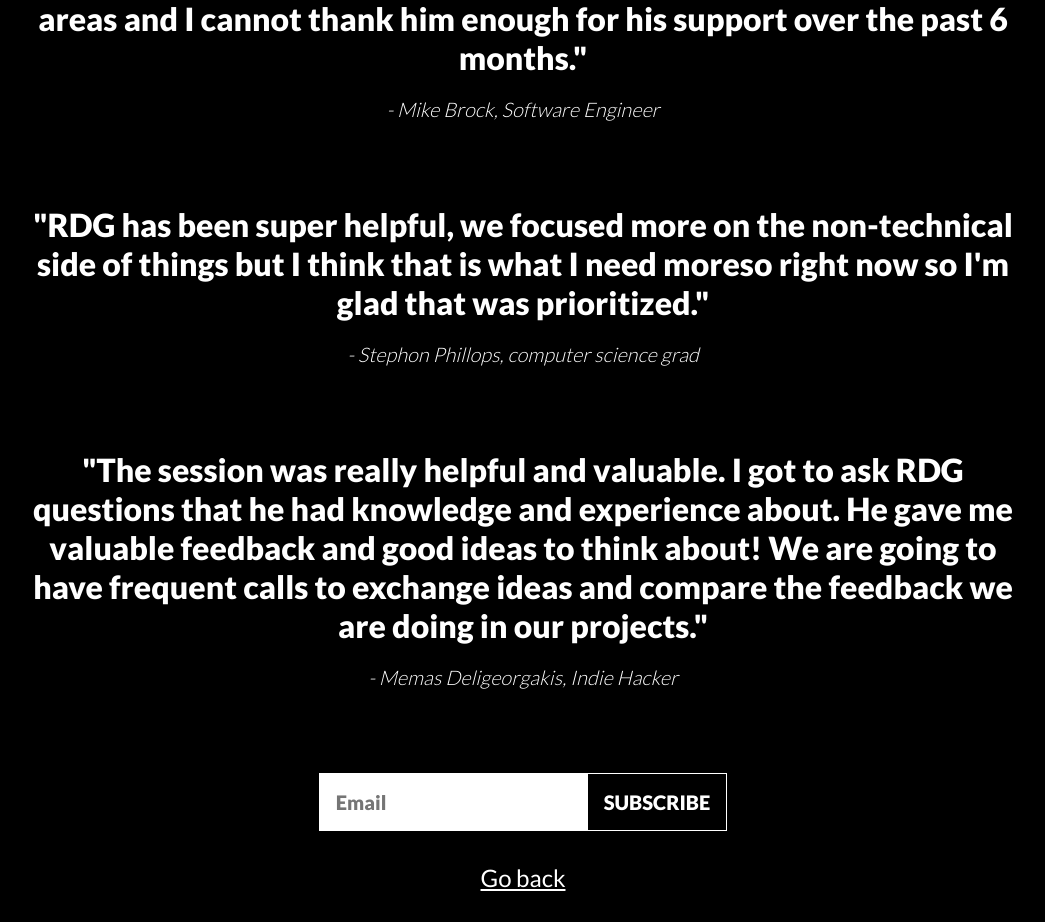
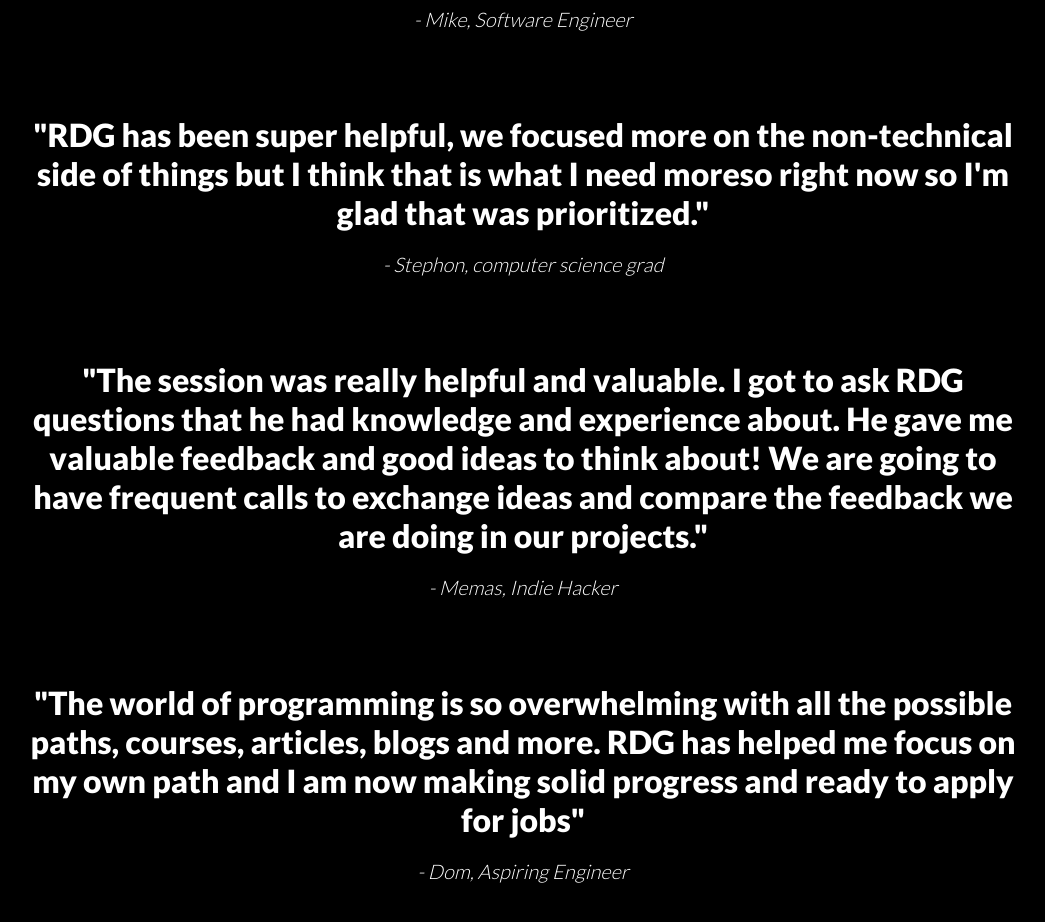
Before and after one commit to shan8851/rdg, a React (Create React App) app: page /testimonials in a window 1280 px wide. Shown: the part 350-1272 px from the top of the page, without its empty margins (117-1162 px from the left). Built offline with nearby package versions, Linux system fonts and the light colour scheme.

Commit message:
tweaking testimonials

```diff
--- a/src/components/testimonials/Testimonials.js
+++ b/src/components/testimonials/Testimonials.js
@@ -8,7 +8,6 @@ export const Testimonials = () => {
   return (
     <Layout>
       <div className={s.container}>
-        <Signup />
         {td.map((t) => (
           <Testimonial author={t.author} quote={t.quote} title={t.title} />
         ))}
@@ -34,21 +33,27 @@ const Testimonial = ({ quote, author, title }) => {
 
 const td = [
   {
-    author: "Mike Brock",
+    author: "Mike",
     title: "Software Engineer",
     quote:
       "As someone learning web development from scratch I would not have been able to get to the position ready for a job in the industry without RDG's help. He has been patient and on-hand to help me through every stage of the process including HTML, CSS, Javascript, React, Github and more. He is incredibly knowledgeable in these areas and I cannot thank him enough for his support over the past 6 months.",
   },
   {
-    author: "Stephon Phillops",
+    author: "Stephon",
     title: "computer science grad",
     quote:
       "RDG has been super helpful, we focused more on the non-technical side of things but I think that is what I need moreso right now so I'm glad that was prioritized.",
   },
   {
-    author: "Memas Deligeorgakis",
+    author: "Memas",
     title: "Indie Hacker",
     quote:
       "The session was really helpful and valuable. I got to ask RDG questions that he had knowledge and experience about. He gave me valuable feedback and good ideas to think about! We are going to have frequent calls to exchange ideas and compare the feedback we are doing in our projects.",
   },
+  {
+    author: "Dom",
+    title: "Aspiring Engineer",
+    quote:
+      "The world of programming is so overwhelming with all the possible paths, courses, articles, blogs and more. RDG has helped me focus on my own path and I am now making solid progress and ready to apply for jobs",
+  },
 ];
```
